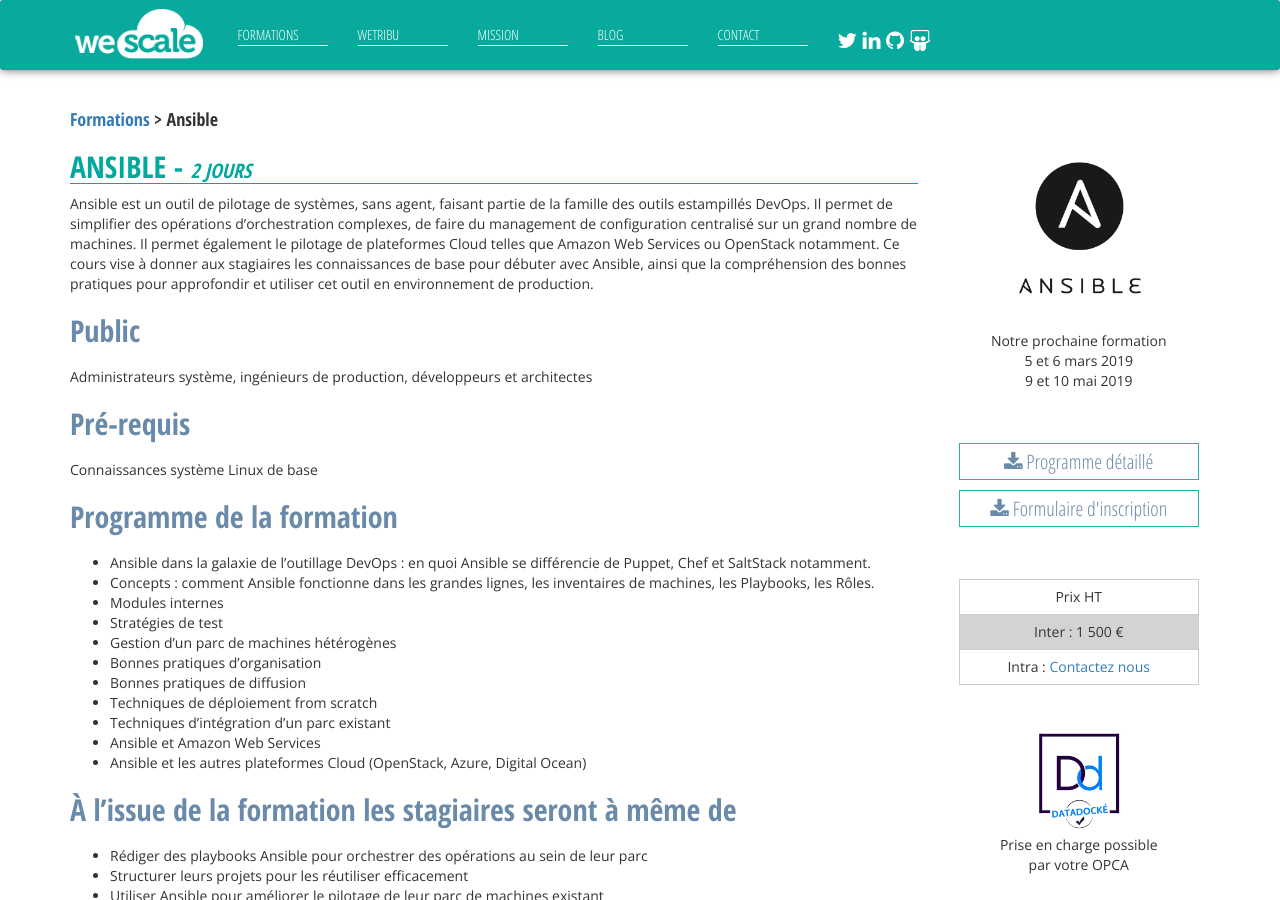
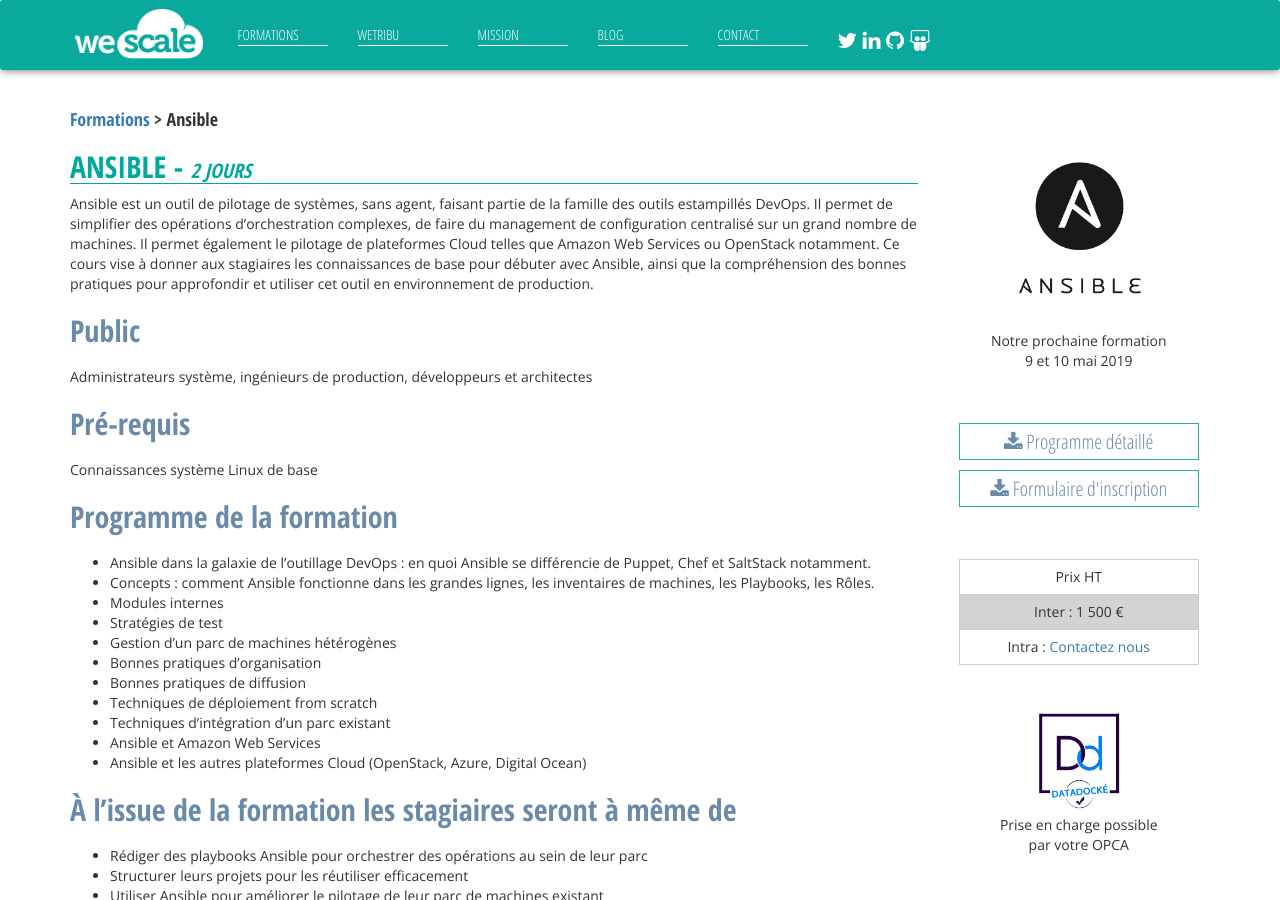
Before and after one commit to wescale/wescale-site, a Jekyll site: the page built from _formations/Ansible.md, in a window 1280 px wide and 900 px high. Built offline with Jekyll 4.4.1, drawn with Linux system fonts in a browser that asks for light colours; nearby versions of some CDN libraries; comment, search, counter and statistics services are not loaded.

Commit message:
Update Ansible.md

```diff
--- a/_formations/Ansible.md
+++ b/_formations/Ansible.md
@@ -21,7 +21,6 @@
 formateur_img: /images/wewes/carre-aurelien-maury.png
 subtitle: |
     Notre prochaine formation<br>
-    5 et 6 mars 2019<br>
     9 et 10 mai 2019
 pdf: /pdf/Programme-de-formation-Ansible.pdf
 duree: 2 jours
```
